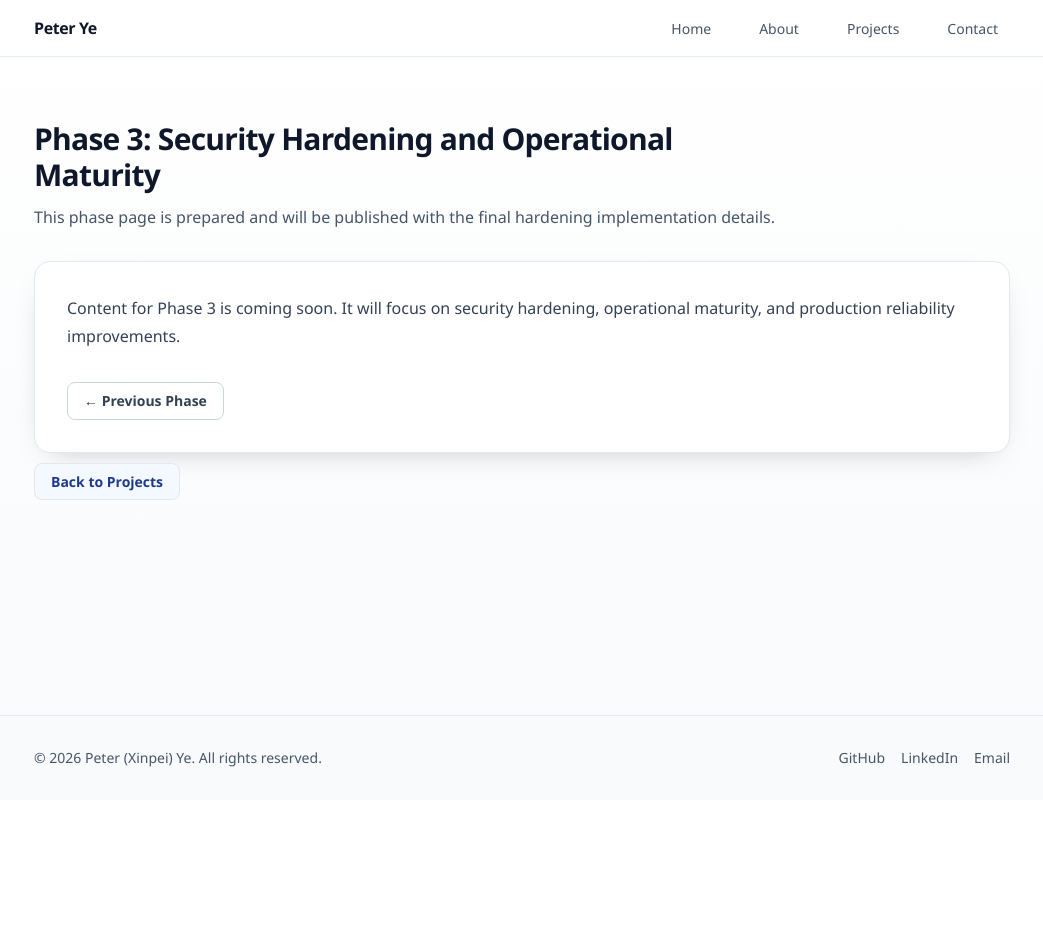
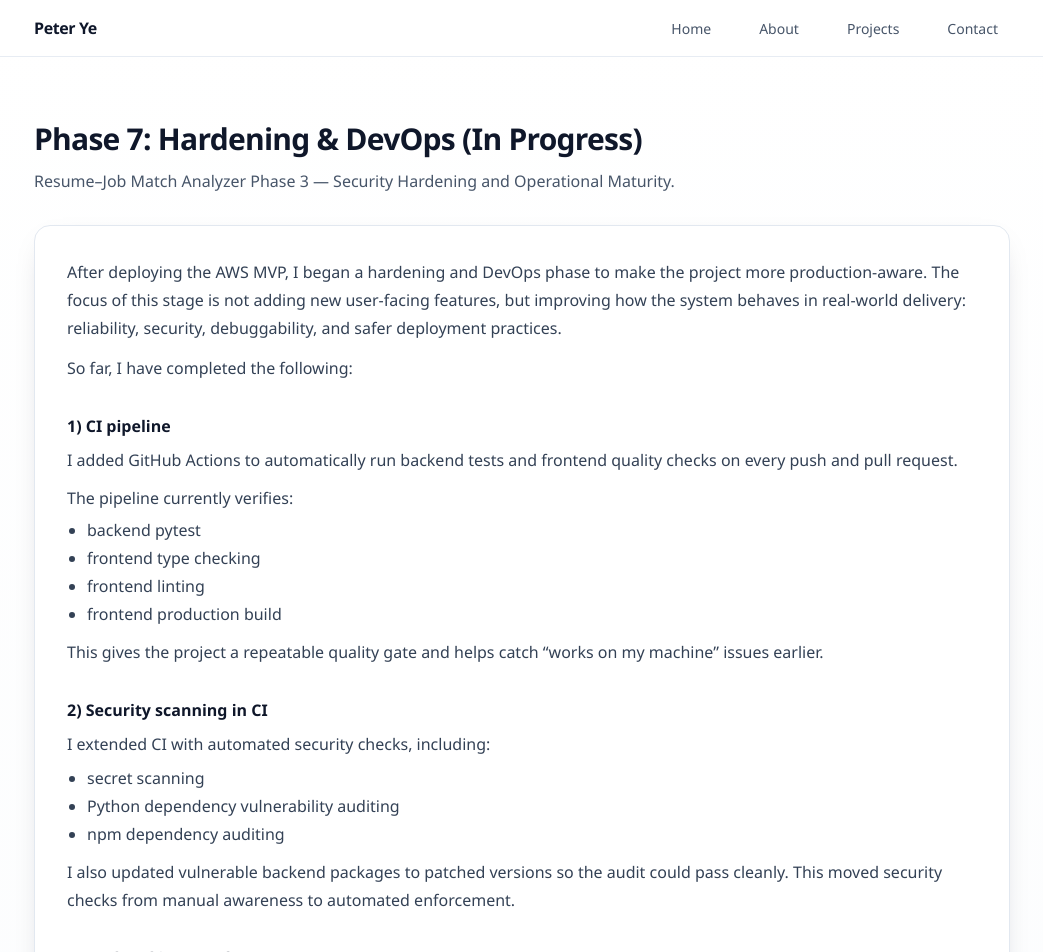
Before and after one commit to bumblebeeye/portfolio-website, a Next.js app: page /projects/resume-job-match-analyzer-phase3 in a window 1280 px wide. Shown: the top 952 px of the page, without its empty margins (118-1161 px from the left). Before the commit the page ends 800 px from the top, so only its background shows below. Built offline with nearby package versions, Linux system fonts and the light colour scheme.

Commit message:
feat: Pupdated devops prgress for Phase 3 — Security Hardening and Operational Maturity for resume analyzer

```diff
--- a/src/app/projects/resume-job-match-analyzer-phase3/page.tsx
+++ b/src/app/projects/resume-job-match-analyzer-phase3/page.tsx
@@ -9,14 +9,125 @@ export const metadata: Metadata = {
 export default function ResumeAnalyzerPhase3Page() {
   return (
     <Section
-      title="Phase 3: Security Hardening and Operational Maturity"
-      subtitle="This phase page is prepared and will be published with the final hardening implementation details."
+      title="Phase 7: Hardening & DevOps (In Progress)"
+      subtitle="Resume–Job Match Analyzer Phase 3 — Security Hardening and Operational Maturity."
     >
       <div className="rounded-2xl border border-slate-200 bg-white p-6 shadow-card sm:p-8">
-        <p className="leading-7 text-slate-700">
-          Content for Phase 3 is coming soon. It will focus on security hardening, operational maturity, and production
-          reliability improvements.
-        </p>
+        <div className="space-y-8 text-slate-700">
+          <div>
+            <p className="leading-7">
+              After deploying the AWS MVP, I began a hardening and DevOps phase to make the project more
+              production-aware. The focus of this stage is not adding new user-facing features, but improving how the
+              system behaves in real-world delivery: reliability, security, debuggability, and safer deployment
+              practices.
+            </p>
+            <p className="mt-3 leading-7">So far, I have completed the following:</p>
+          </div>
+
+          <div>
+            <h3 className="text-base font-semibold text-slate-900">1) CI pipeline</h3>
+            <p className="mt-2 leading-7">
+              I added GitHub Actions to automatically run backend tests and frontend quality checks on every push and
+              pull request.
+            </p>
+            <p className="mt-3">The pipeline currently verifies:</p>
+            <ul className="mt-2 list-disc space-y-1 pl-5">
+              <li>backend pytest</li>
+              <li>frontend type checking</li>
+              <li>frontend linting</li>
+              <li>frontend production build</li>
+            </ul>
+            <p className="mt-3 leading-7">
+              This gives the project a repeatable quality gate and helps catch “works on my machine” issues earlier.
+            </p>
+          </div>
+
+          <div>
+            <h3 className="text-base font-semibold text-slate-900">2) Security scanning in CI</h3>
+            <p className="mt-2 leading-7">I extended CI with automated security checks, including:</p>
+            <ul className="mt-2 list-disc space-y-1 pl-5">
+              <li>secret scanning</li>
+              <li>Python dependency vulnerability auditing</li>
+              <li>npm dependency auditing</li>
+            </ul>
+            <p className="mt-3 leading-7">
+              I also updated vulnerable backend packages to patched versions so the audit could pass cleanly. This
+              moved security checks from manual awareness to automated enforcement.
+            </p>
+          </div>
+
+          <div>
+            <h3 className="text-base font-semibold text-slate-900">3) Backend input safety</h3>
+            <p className="mt-2 leading-7">I hardened file upload handling by adding:</p>
+            <ul className="mt-2 list-disc space-y-1 pl-5">
+              <li>maximum upload size enforcement</li>
+              <li>MIME type validation aligned with supported resume formats</li>
+              <li>tests for invalid content types and oversized uploads</li>
+            </ul>
+            <p className="mt-3 leading-7">
+              This reduces the chance of malformed or unnecessarily large files reaching storage and parsing logic.
+            </p>
+          </div>
+
+          <div>
+            <h3 className="text-base font-semibold text-slate-900">4) Standardized backend error handling and request IDs</h3>
+            <p className="mt-2 leading-7">I introduced:</p>
+            <ul className="mt-2 list-disc space-y-1 pl-5">
+              <li>consistent JSON error responses</li>
+              <li>request IDs attached to every request and response</li>
+              <li>standardized handling for common API failure cases</li>
+            </ul>
+            <p className="mt-3 leading-7">
+              This improves debugging and operational clarity. Request IDs make it easier to trace issues through logs,
+              while a stable error structure makes frontend integration more predictable.
+            </p>
+          </div>
+
+          <div>
+            <h3 className="text-base font-semibold text-slate-900">5) Basic API protection with rate limiting</h3>
+            <p className="mt-2 leading-7">
+              I added lightweight rate limiting to the analysis endpoint, keyed by client IP and time window.
+            </p>
+            <p className="mt-3 leading-7">
+              For this stage of the project, this provides a practical first layer of abuse protection without
+              introducing a heavier authentication system. I also considered frontend-shared API keys, but deliberately
+              avoided them because browser-exposed keys are not meaningful protection.
+            </p>
+          </div>
+
+          <div>
+            <h3 className="text-base font-semibold text-slate-900">Result so far</h3>
+            <p className="mt-2 leading-7">
+              By the end of this phase, the project had moved from a functional deployed app to a more
+              production-aware system with:
+            </p>
+            <ul className="mt-2 list-disc space-y-1 pl-5">
+              <li>automated CI quality gates</li>
+              <li>automated security checks</li>
+              <li>safer upload handling</li>
+              <li>more consistent API behavior</li>
+              <li>basic abuse protection</li>
+            </ul>
+            <p className="mt-3 leading-7">
+              This phase reflects how I think about software beyond feature delivery: not just building something that
+              works, but building something that is easier to test, debug, secure, and operate.
+            </p>
+          </div>
+
+          <div>
+            <h3 className="text-base font-semibold text-slate-900">Current progress</h3>
+            <p className="mt-2 leading-7">
+              This hardening and DevOps phase is still in progress. The remaining work is focused on AWS-side
+              operational improvements, including:
+            </p>
+            <ul className="mt-2 list-disc space-y-1 pl-5">
+              <li>a private network path for RDS access</li>
+              <li>observability and CloudWatch alarms</li>
+              <li>a safer deployment workflow</li>
+              <li>runbooks and final portfolio documentation</li>
+            </ul>
+          </div>
+        </div>
 
         <div className="mt-8 flex flex-wrap items-center gap-3">
           <Link
--- a/src/data/projects.ts
+++ b/src/data/projects.ts
@@ -54,8 +54,8 @@ export const projects: Project[] = [
         href: "/projects/resume-job-match-analyzer-aws"
       },
       {
-        label: "Phase 3 — Security Hardening and Operational Maturity (Coming Soon)",
-        disabled: true
+        label: "Phase 3 — Security Hardening and Operational Maturity (still in progress)",
+        href: "/projects/resume-job-match-analyzer-phase3"
       }
     ],
     status: "featured"
```
